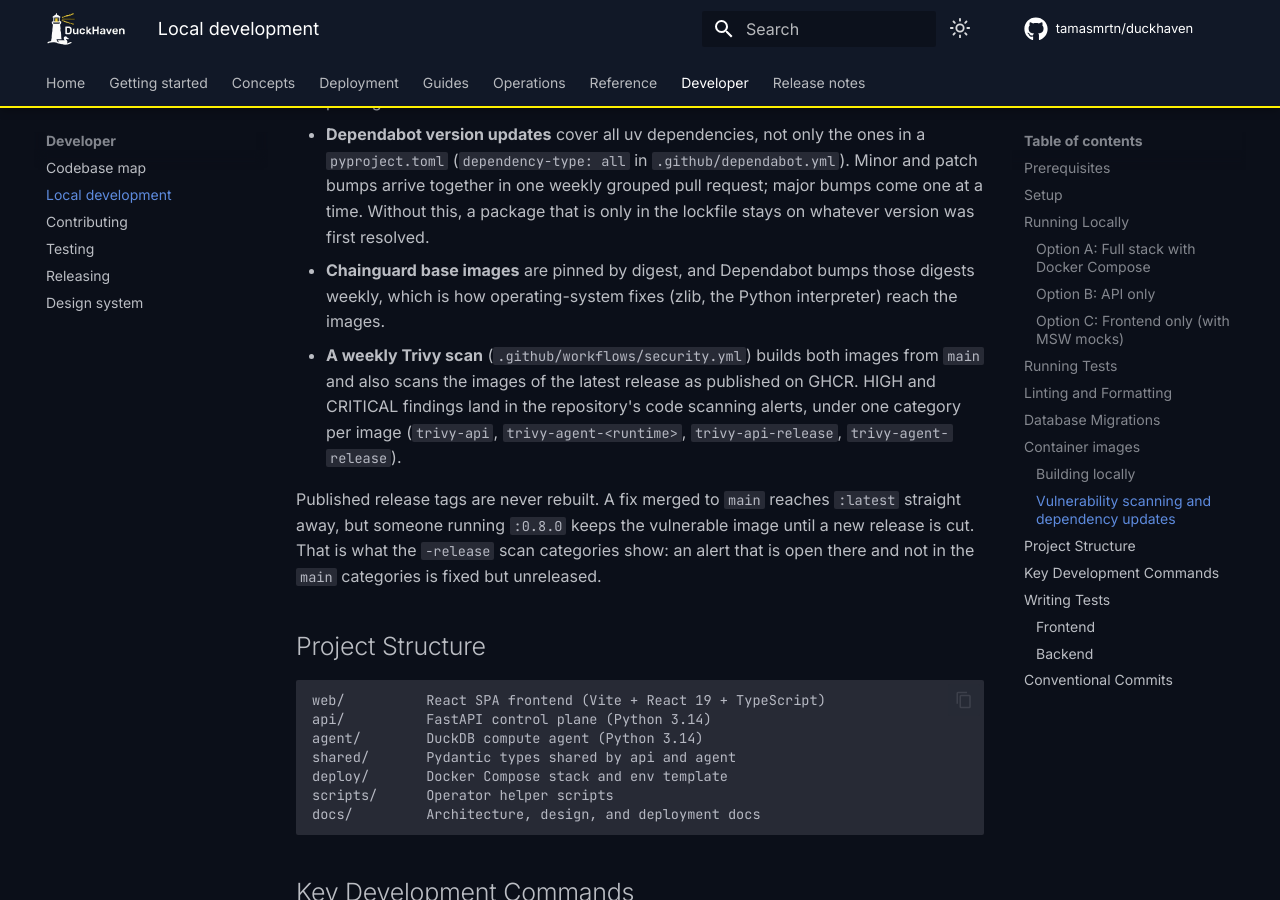
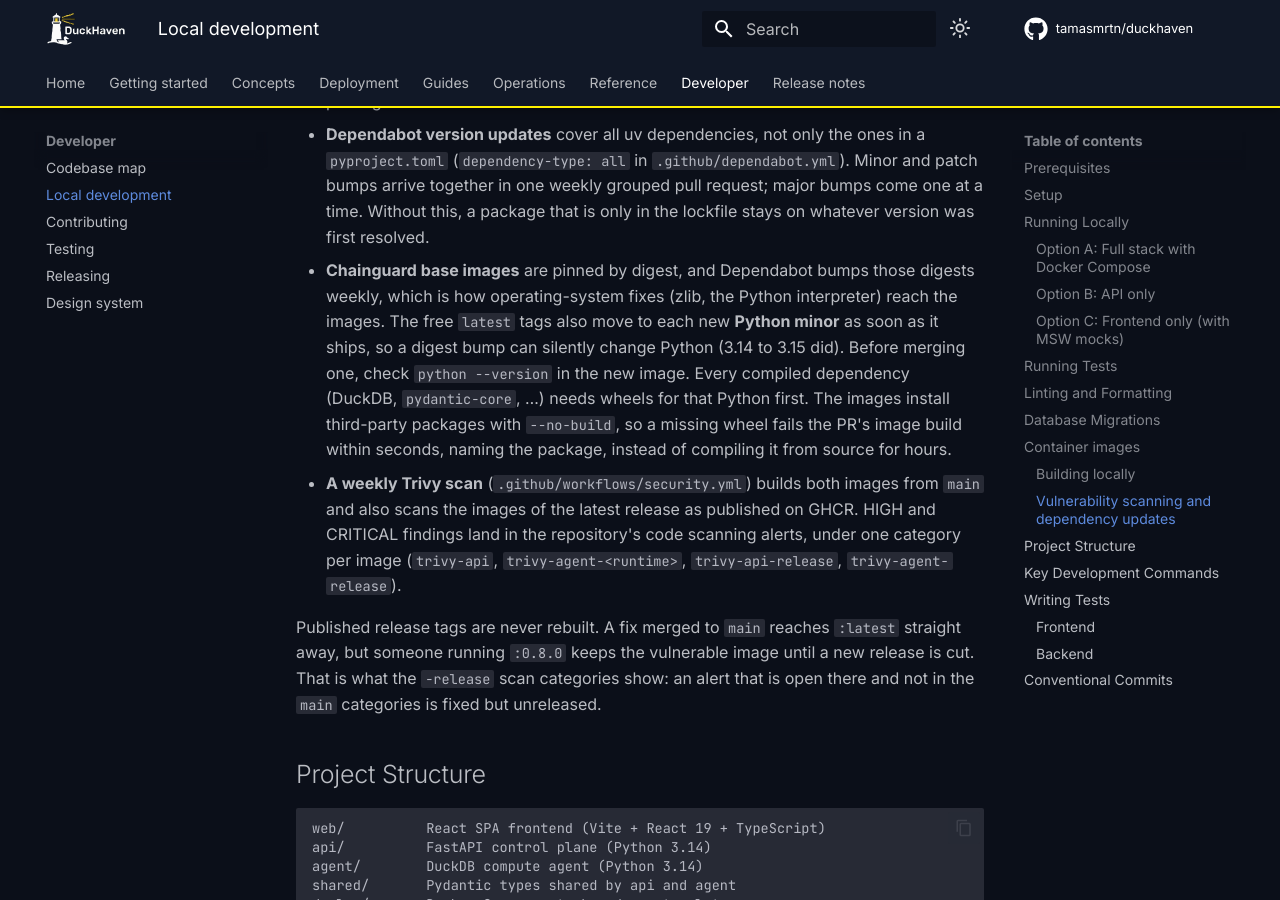
Before and after one commit to tamasmrtn/duckhaven, an MkDocs documentation site: the page built from docs/developer/development.md, in a window 1280 px wide and 900 px high, scrolled down 3809 px. Built offline with MkDocs 1.6.1 and Material for MkDocs 9.7.7, drawn with Linux system fonts in a browser that asks for light colours; comment, search, counter and statistics services are not loaded.

Commit message:
docs: Note that a base image bump can change the Python minor

```diff
--- a/docs/developer/development.md
+++ b/docs/developer/development.md
@@ -169,7 +169,12 @@
   grouped pull request; major bumps come one at a time. Without this, a package that is only in the lockfile
   stays on whatever version was first resolved.
 - **Chainguard base images** are pinned by digest, and Dependabot bumps those digests weekly, which is how
-  operating-system fixes (zlib, the Python interpreter) reach the images.
+  operating-system fixes (zlib, the Python interpreter) reach the images. The free `latest` tags also move to
+  each new **Python minor** as soon as it ships, so a digest bump can silently change Python (3.14 to 3.15 did).
+  Before merging one, check `python --version` in the new image. Every compiled dependency (DuckDB,
+  `pydantic-core`, …) needs wheels for that Python first. The images install third-party packages with
+  `--no-build`, so a missing wheel fails the PR's image build within seconds, naming the package, instead of
+  compiling it from source for hours.
 - **A weekly Trivy scan** (`.github/workflows/security.yml`) builds both images from `main` and also scans the
   images of the latest release as published on GHCR. HIGH and CRITICAL findings land in the repository's
   code scanning alerts, under one category per image (`trivy-api`, `trivy-agent-<runtime>`,
```
